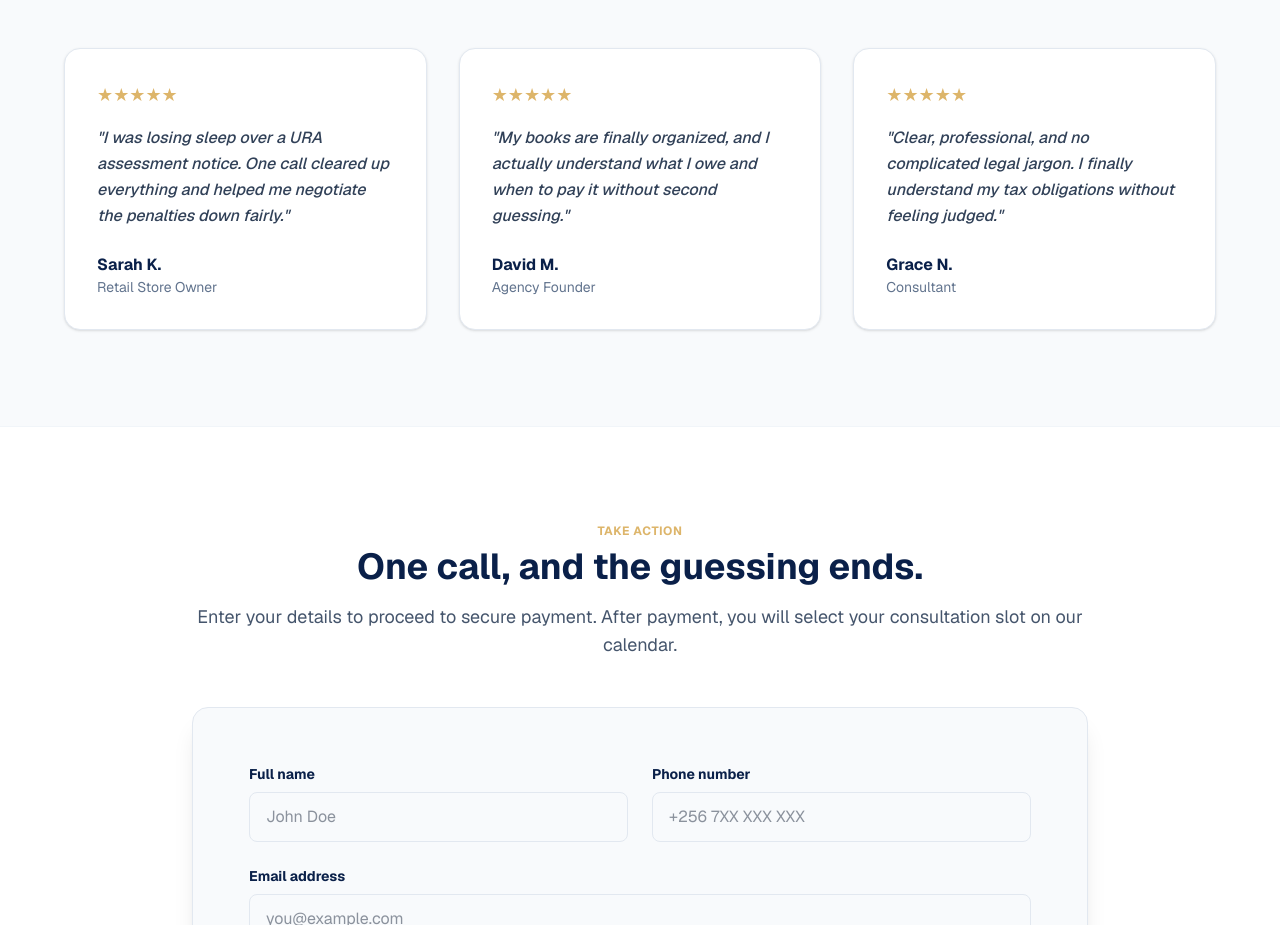
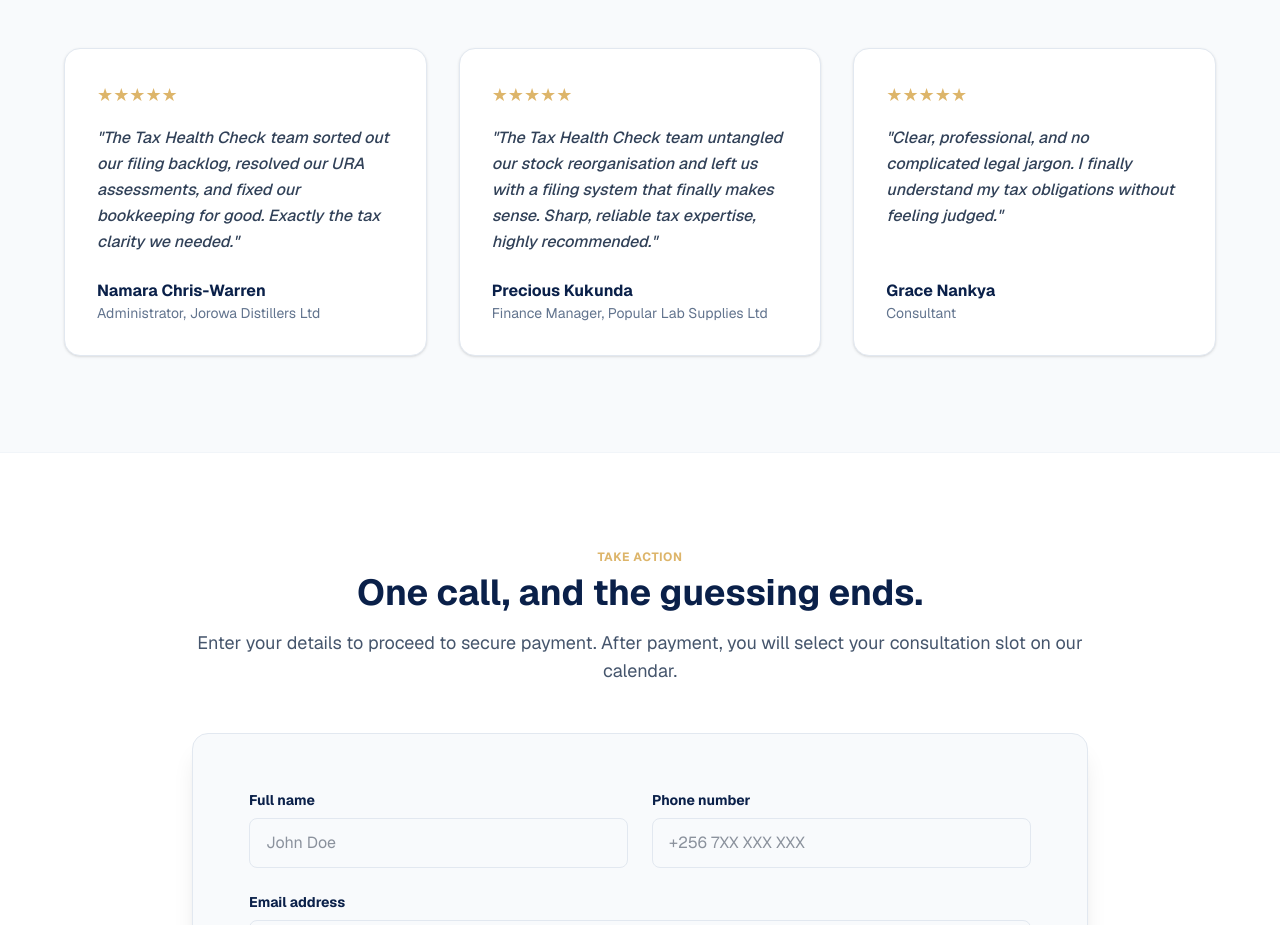
Before and after one commit to ME0704/Tax-Health-Check, a Next.js app: page / in a window 1280 px wide. Shown: the part 2523-3448 px from the top of the page. Built offline with nearby package versions, Linux system fonts and the light colour scheme.

Commit message:
worked on teh testimonials

```diff
--- a/app/page.tsx
+++ b/app/page.tsx
@@ -237,9 +237,9 @@ export default function Home() {
           </div>
           <div className="grid md:grid-cols-3 gap-8">
             {[
-              { name: "Sarah K.", role: "Retail Store Owner", quote: "I was losing sleep over a URA assessment notice. One call cleared up everything and helped me negotiate the penalties down fairly." },
-              { name: "David M.", role: "Agency Founder", quote: "My books are finally organized, and I actually understand what I owe and when to pay it without second guessing." },
-              { name: "Grace N.", role: "Consultant", quote: "Clear, professional, and no complicated legal jargon. I finally understand my tax obligations without feeling judged." }
+              { name: "Namara Chris-Warren", role: "Administrator, Jorowa Distillers Ltd", quote: "The Tax Health Check team sorted out our filing backlog, resolved our URA assessments, and fixed our bookkeeping for good. Exactly the tax clarity we needed." },
+              { name: "Precious Kukunda", role: "Finance Manager, Popular Lab Supplies Ltd", quote: "The Tax Health Check team untangled our stock reorganisation and left us with a filing system that finally makes sense. Sharp, reliable tax expertise, highly recommended." },
+              { name: "Grace Nankya", role: "Consultant", quote: "Clear, professional, and no complicated legal jargon. I finally understand my tax obligations without feeling judged." }
             ].map((testimonial, i) => (
               <div key={i} className="bg-white p-8 rounded-2xl border border-slate-200 shadow-sm flex flex-col justify-between">
                 <div>
```
